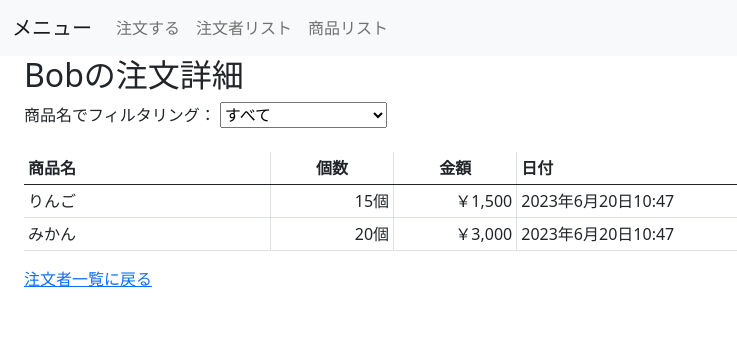
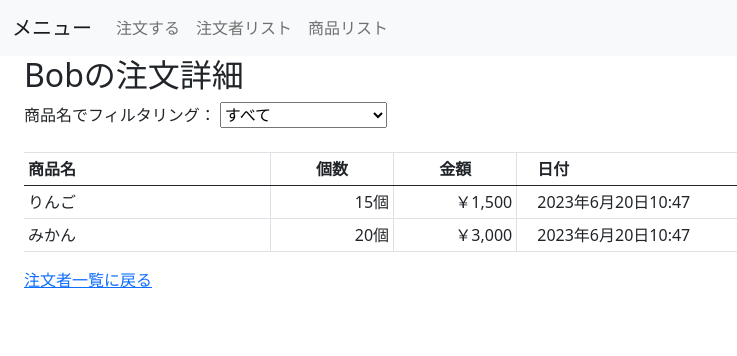
Before and after one commit to yagura46gin37k/studying_django_webapp, a Django app: a page that uses templates/market/ordered_list.html in a window 1280 px wide. Shown: the top 356 px of the page, without its empty margins (0-737 px from the left). Run offline with Django 4.2, Linux system fonts and the light colour scheme; data comes from the database, SQL or seed files in the repository.

Commit message:
added border to table

```diff
--- a/templates/market/ordered_list.html
+++ b/templates/market/ordered_list.html
@@ -16,13 +16,13 @@
     </select>
 </div>
 
-<table class="table table-sm table-hover mt-4" id="order_table">
+<table class="table table-sm table-hover border-top mt-4" id="order_table">
     <thead>
         <tr>
             <th class="border-end">商品名</th>
             <th class="border-end text-center">個数</th>
             <th class="border-end text-center">金額</th>
-            <th>日付</th>
+            <th>　日付</th>
         </tr>
     </thead>
     {% for order in order_list %}
@@ -30,7 +30,7 @@
         <td class="border-end" style="width: 20%">{{ order.goods.name }}</td>
         <td class="border-end" align="right" style="width: 10%">{{ order.amount | intcomma }}個</td>
         <td class="border-end" align="right" style="width: 10%">￥{{ order.goods.price | multiply:order.amount | escape | intcomma }}</td>
-        <td>{{ order.date }}</td>
+        <td>　{{ order.date }}</td>
     </tr>
     {% endfor %}
 </table>
```
